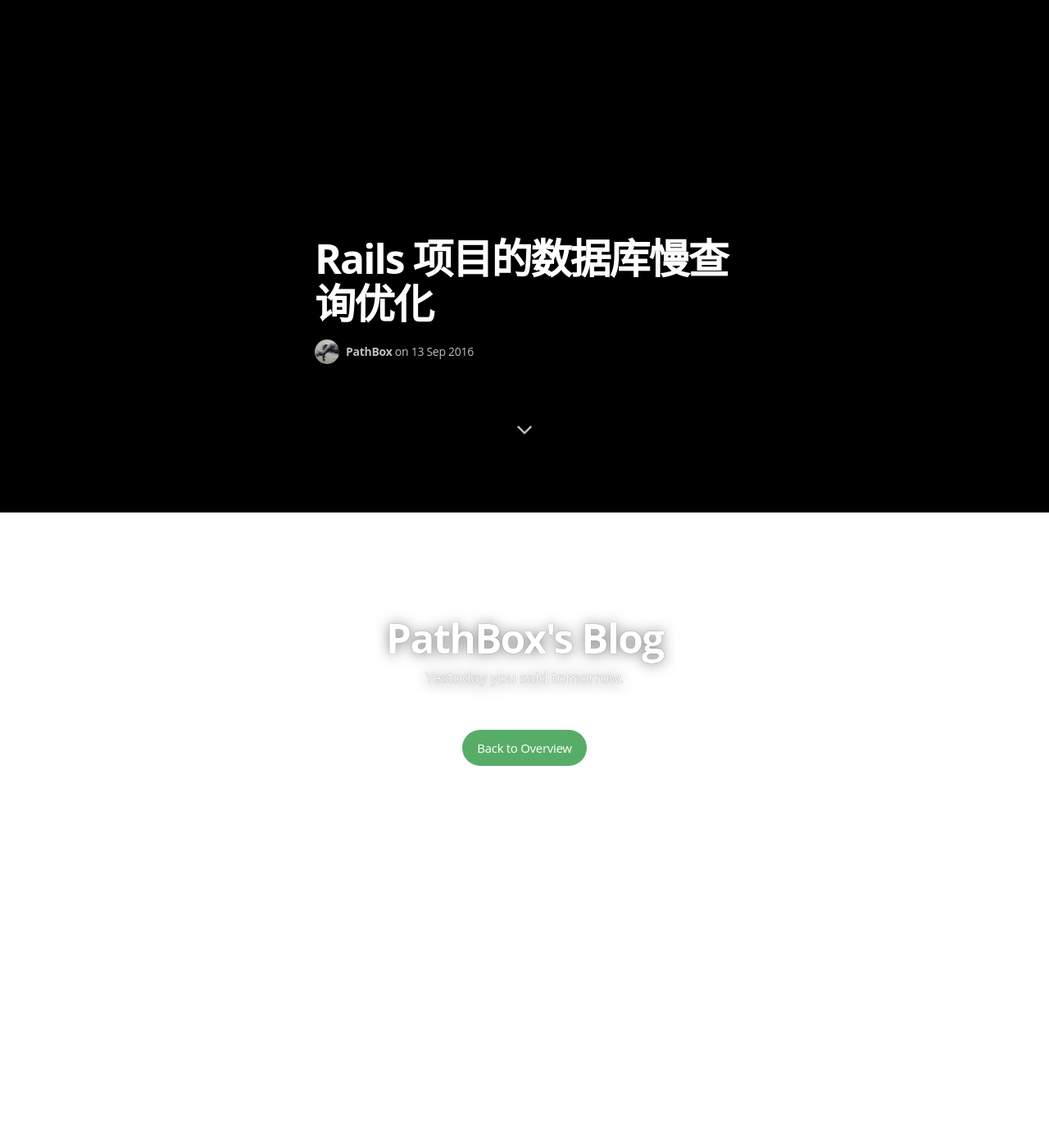
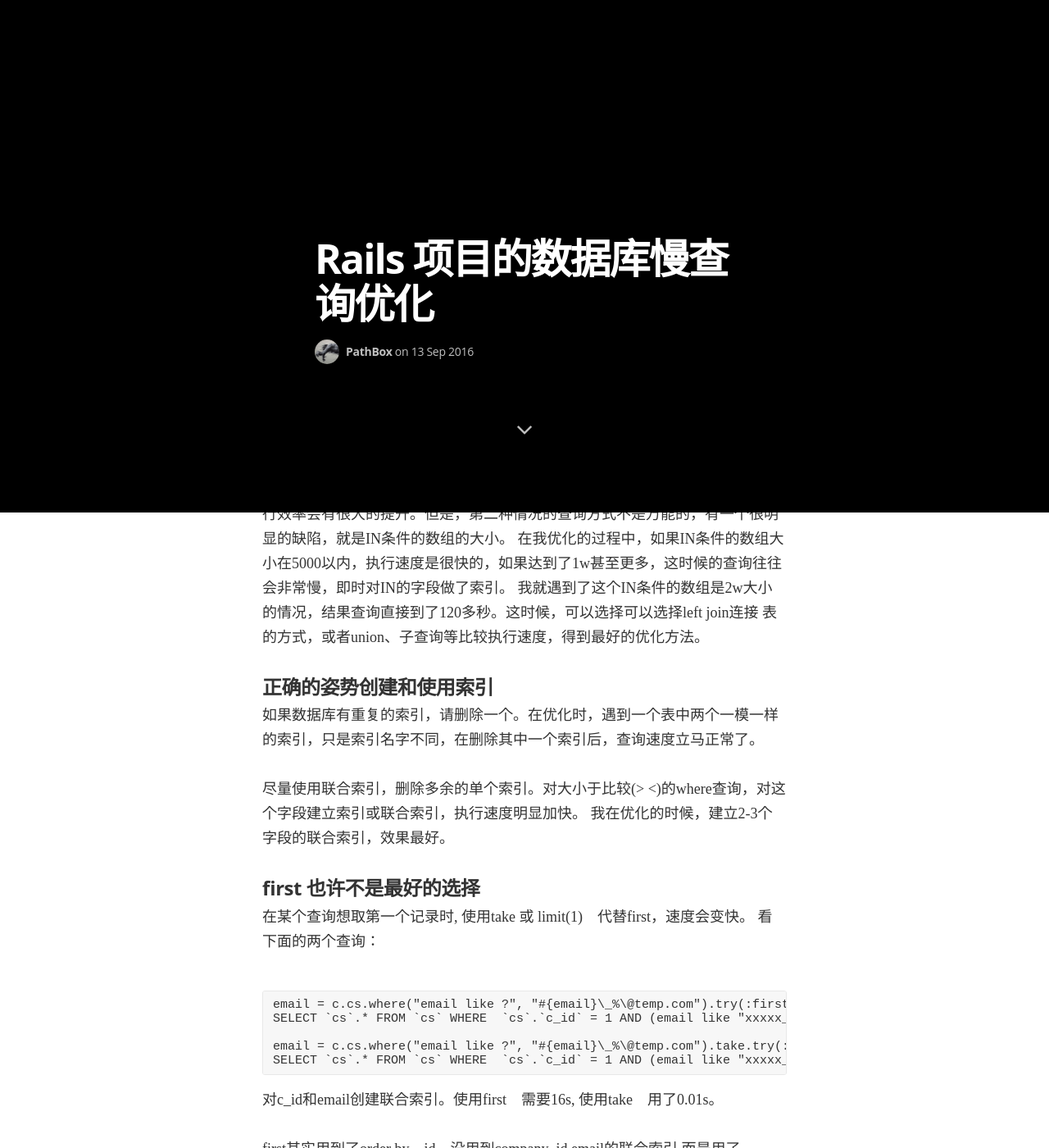
Before and after one commit to pathbox/pathbox.github.io, a Jekyll site: the page built from _posts/2016-09-13-active_record-optimize.md, in a window 1280 px wide and 1400 px high, scrolled down 775 px. Shown: the whole window at 82% size. Built offline with Jekyll 4.4.1, drawn with Linux system fonts in a browser that asks for light colours; nearby versions of some CDN libraries; some web fonts are replaced; comment, search, counter and statistics services are not loaded; before the commit the page ends 1799 px from its top, so only the background shows below that; some of the changed text lies outside the part shown.

Commit message:
ActiveRecord 数据库优化总结

````diff
--- a/_posts/2016-09-13-active_record-optimize.md
+++ b/_posts/2016-09-13-active_record-optimize.md
@@ -8,4 +8,70 @@
 
 最近项目中出现了很多MySQL的慢查询，平均耗时10s钟。运维小哥把慢查询找了出来，交给我们进行优化。本文就是本次MySQL慢查询优化的总结。
 
-优化的表:　1500W+条记录,　65个字段。对，这是一个有65个字段的表。
+优化的表:　某表 1000W+条记录,　70个字段。对，这是一个有70个字段的表。
+
+##### N+1 问题
+很多问题都是N+1问题导致的，这种问题使用includes　一般都能有效的解决。在使用includes时，有两种情况产生。一种是产生连接表的sql查询，
+一种是执行两次简单的sql语句查询。第一次会找到满足的对象，第二句再根据外键将第一句的查询结果进行in条件查询。示例：
+
+```
+1. SELECT `users`.* FROM `users` WHERE `users`.`c_id` = 1 AND `users`.`r_id` = 2
+2. SELECT `ys`.* FROM `ys` WHERE `ys`.`k` = 'f' AND `ys`.`user_id` IN (2, 3, 4, 5, 8, 9, 10, 11, 12, 13, 14, 15, 16, 17, 18, 19, 20, 21, 22, 23, 24, 25, 26, 27, 28, 29, 30, 31, 32, 33, 34, 35, 36, 37, 38, 39, 40, 41, 42, 43, 44, 45, 46, 47, 48, 49, 50, 51, 52, 53, 54, 55, 56, 57, 58, 59, 60, 61, 62, 63, 64, 65, 66, 67, 68, 69, 70, 71, 72, 73, 74, 75, 76, 77, 78, 79, 80, 81, 82, 83, 84, 85, 86, 87, 88, 89, 90, 91, 92, 93, 94, 95, 96, 97, 98, 99, 100, 101, 102, 103, 104, 105, 106, 107, 108, 109, 110, 111, 112, 113, 114, 115, 116, 117, 118, 119)
+```
+
+使用连接表有可能由于表的数据和结构造成执行效率低，而转换为两次查询，执行效率会有很大的提升。但是，第二种情况的查询方式不是万能的，有一个很明显的缺陷，就是IN条件的数组的大小。
+在我优化的过程中，如果IN条件的数组大小在5000以内，执行速度是很快的，如果达到了1w甚至更多，这时候的查询往往会非常慢，即时对IN的字段做了索引。
+我就遇到了这个IN条件的数组是2w大小的情况，结果查询直接到了120多秒。这时候，可以选择可以选择left join连接
+表的方式，或者union、子查询等比较执行速度，得到最好的优化方法。
+
+##### 正确的姿势创建和使用索引
+
+如果数据库有重复的索引，请删除一个。在优化时，遇到一个表中两个一模一样的索引，只是索引名字不同，在删除其中一个索引后，查询速度立马正常了。
+
+尽量使用联合索引，删除多余的单个索引。对大小于比较(> <)的where查询，对这个字段建立索引或联合索引，执行速度明显加快。
+我在优化的时候，建立2-3个字段的联合索引，效果最好。
+
+##### first 也许不是最好的选择
+在某个查询想取第一个记录时, 使用take 或 limit(1)　代替first，速度会变快。
+看下面的两个查询：
+
+```
+email = c.cs.where("email like ?", "#{email}\_%\@temp.com").try(:first).try(:email)
+SELECT `cs`.* FROM `cs` WHERE  `cs`.`c_id` = 1 AND (email like "xxxxx_%@temp.com") ORDER BY `cs`.`id` ASC LIMIT 1;
+
+email = c.cs.where("email like ?", "#{email}\_%\@temp.com").take.try(:email)
+SELECT `cs`.* FROM `cs` WHERE  `cs`.`c_id` = 1 AND (email like "xxxxx_%@temp.com") LIMIT 1;
+```
+
+对c_id和email创建联合索引。使用first　需要16s, 使用take　用了0.01s。
+
+first其实用到了order by　id　没用到company_id,email的联合索引,而是用了primary使得在like查询上耗费了大量时间。
+这让我知道了order by 不是可以乱用了，假如没有给order by 的字段加合理的索引，也许查询瓶颈就是出在了order by上。
+
+##### 使用　explain　进行分析,　能给予你一个好的解决思路
+如果还不知道explain的使用，请务必好好的研究，它为你分析sql查询带来了极大的帮助。
+
+##### 关于count
+count(*) 通常比count(id) 的效果在各种情况下更好。 count(*) from tables 效率最高， count(*) from tables where 会进行全表扫描，
+所以最好给where 的字段建立索引。在本次优化中就遇到这种情况，加上联合索引后，原本需要6秒的count操作只需要0.1秒了
+
+##### 另一种思路的比较，尽量让MySQL做更多事情，而不是转为数组
+
+> 有一个查询是这样的 if　cs.pluck(:email).uniq.include? email
+
+有时候这句查询需要6秒的时间，一般情况是3秒。通过explain分析，这个查询的row达到了300+w
+
+> 优化成 if cs.where(email: email).plesent?
+
+email原本有索引。结果只需要0.05秒，row = 1。而且不耗内存，第一种方式产生的数组有可能消耗一定内存
+present? 方法还可以用　exists?代替
+
+##### 复杂的MySQL查询让索引失效，拆成多个简单的查询。
+如果遇到了复杂的MySQL查询，有可能让索引失效，这时候要么重新找能合理使用上索引的方式，要么将复杂的查询拆分成简单的查询，也往往可以得到很好的效果。
+一个查询得到xx.id数组集合的sql使用了or查询方式，结果使得联合索引失效。我拆成了两个简单的where查询，在用pluck得到id数组，最后将两个id数组一起返回。原本需要10几秒的查询，现在只需要0.8秒。
+分析了下得到的数组可能的最大值是2w，多消耗的内存没有影响。
+
+这次优化过程，我受益匪浅。在早期数据量不大的情况下，一切都很正常。只有当数据量大的时候，才能暴露更多的问题。真的别说ActiveRecord慢，你的项目真的到了需要完全不用ORM而手写sql语句才能有好的性能的时候，我想，那时候你的项目需要的是架构上的重构了吧，比如使用更多的集群，使用哪种集群的架构，使用哪种数据库等等。我不能说ActiveRecord真是快，ActiveRecord存在的意义也不是为了快，而是为了便捷。
+但是，ActiveRecord不慢，而是你的使用姿势不正确罢了(说白了，就是你功底差，写的查询都是xxx)
+
+优化仍在继续，将继续积累总结
````
